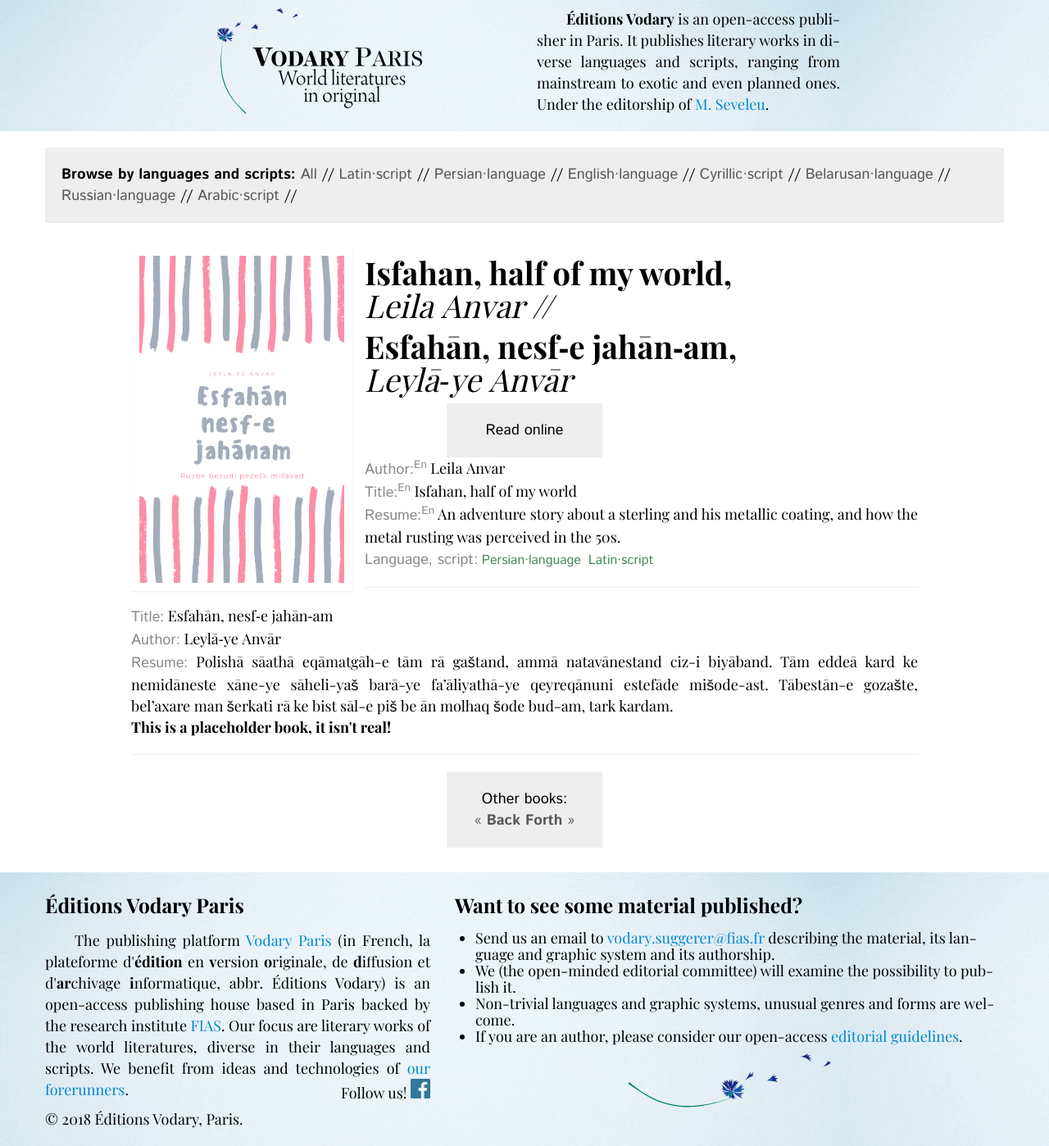
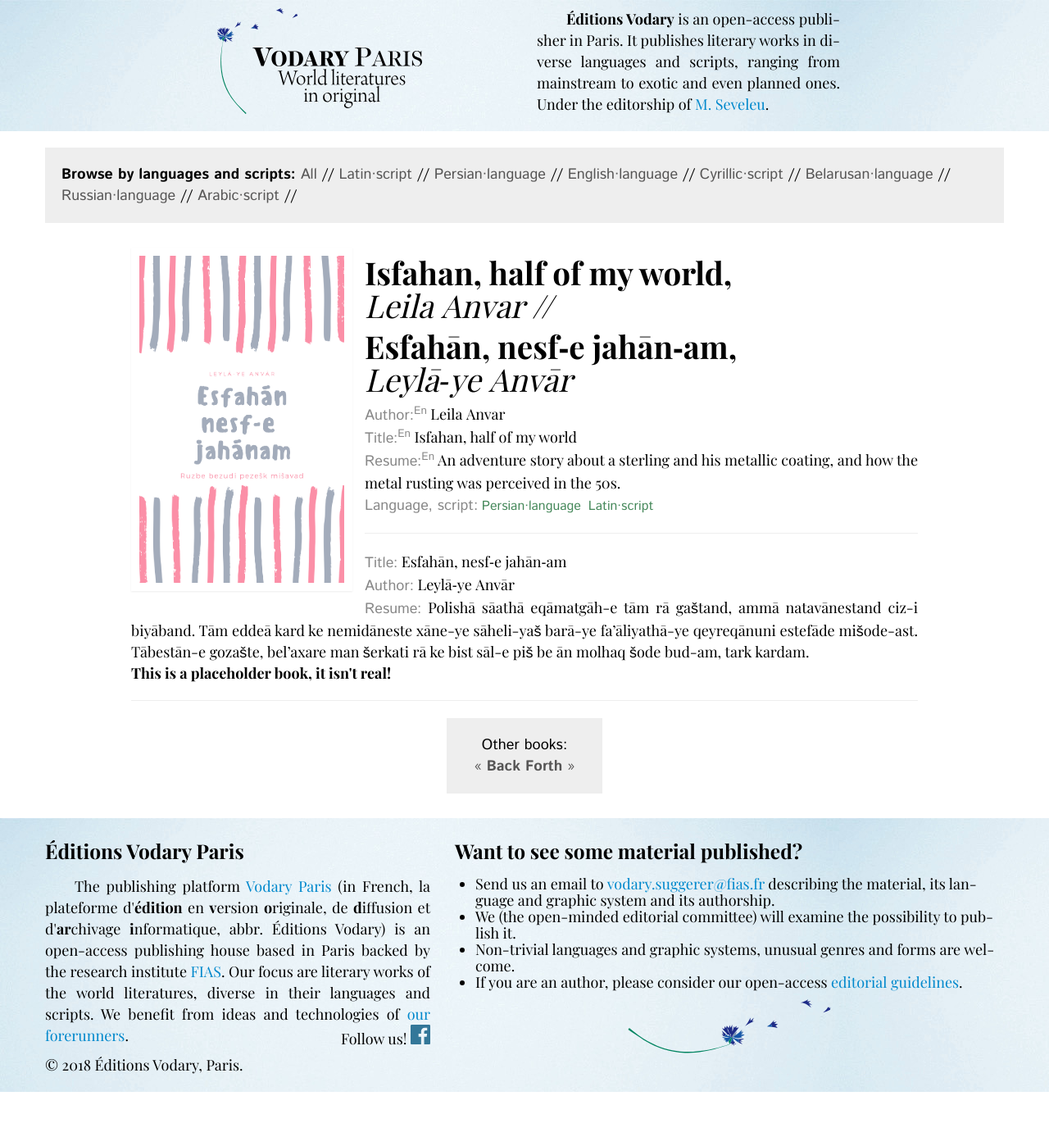
Before and after one commit to mlare/vodary, a Jekyll site: the page built from _posts/2017-11-15-esfahan.markdown, in a window 1280 px wide. Shown: the whole page at 82% size. Built offline with Jekyll 4.4.1, drawn with Linux system fonts in a browser that asks for light colours; some web fonts are replaced; Markdown is read by kramdown in place of the engine named in the settings; after the commit the page ends 1332 px from its top, so only the background shows below that.

Commit message:
Update post.html

```diff
--- a/_layouts/post.html
+++ b/_layouts/post.html
@@ -9,14 +9,6 @@
 	<h1>{{ page.title }}, <i style="font-weight:normal;">{{ page.author }}</i> <i color:#aaaaaa;>{% if page.ortitle %}//{% endif %}</i></h1>
 	{% if page.ortitle %}
 	<h1><span {% if page.tags contains "Arabic·script" %}class="arabic"{% endif %}>{{ page.ortitle }}{% if page.tags contains "Arabic·script" %}،{% else %},{% endif %} <i style="font-weight:normal;{% if page.tags contains "Arabic·script" %}font-style:normal;{% endif %}">{{ page.orauthor }}</i></span></h1>{% endif %}
-
-	{% if page.next.url %}
-	<a href="{{ page.readonline }}"><div class="hero-unit" style="display: block; margin: 0 auto;width: 150px;text-align:  center;" >
-         <span style="technical">
-           Read online
-         </span>
-        </div></a>
- 	{% endif %}
 
 	<div class="meta clearfix">
 
@@ -47,6 +39,15 @@
 		{% if page.isbn %}<p class="bulk"><span class="technical">ISBN:</span> <a target="_blank" href="https://www.amazon.com/gp/search/?field-isbn={{ page.isbn }}">{{ page.isbn }}</a></p>{% endif %}
 	</div>
 
+	{% if page.readonline %}
+	<a href="{{ page.readonline }}"><div class="hero-unit" style="display: block; margin: 0 auto;width: 150px;text-align:  center; background: #e4eff5;" >
+         <span style="technical">
+           <strong>Read online</strong>
+         </span>
+        </div></a>
+ 	{% endif %}
+
+
         {% if page.content %}<hr>{% endif %}
 		<div class="post-content">
 		{{ content }}
```
